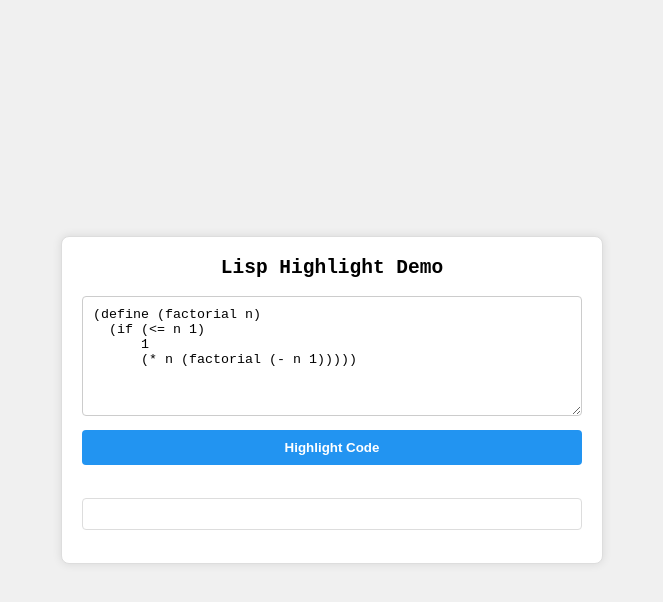
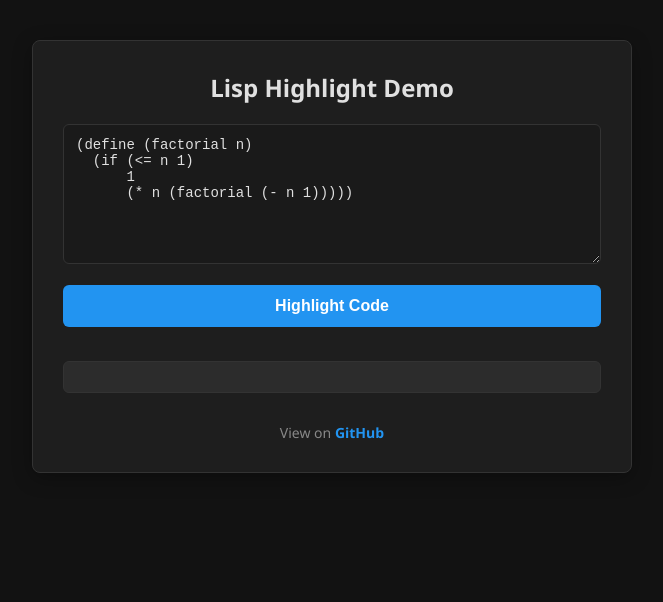
Before and after one commit to hwahyeon/lisp-highlight, a plain HTML site: page index.html in a window 1280 px wide. Shown: the whole page, without its empty margins (308-971 px from the left). Drawn offline with Linux system fonts and the light colour scheme.

Commit message:
feat: Update styles and add GitHub link

```diff
--- a/index.html
+++ b/index.html
@@ -5,62 +5,108 @@
     <meta name="viewport" content="width=device-width, initial-scale=1.0" />
     <title>Lisp Highlight Demo</title>
     <style>
+      :root {
+        --primary: #2294f1;
+        --primary-dark: #1874cf;
+        --bg: #121212;
+        --container-bg: #1e1e1e;
+        --text: #e0e0e0;
+        --code-bg: #2c2c2c;
+        --border: #333;
+        --radius: 8px;
+      }
+
+      * {
+        box-sizing: border-box;
+      }
+
       body {
-        font-family: monospace;
-        background: #f0f0f0;
+        font-family: "Segoe UI", Tahoma, Geneva, Verdana, sans-serif;
+        background: var(--bg);
+        color: var(--text);
+        margin: 0;
         display: flex;
         justify-content: center;
-        align-items: center;
-        height: 100vh;
-        margin: 0;
-        padding: 10px;
-        box-sizing: border-box;
+        align-items: flex-start;
+        min-height: 100vh;
+        padding: 40px 20px;
       }
+
       .container {
-        background: #fff;
-        padding: 20px;
-        border: 1px solid #ddd;
-        border-radius: 8px;
-        box-shadow: 0 0 10px rgba(0, 0, 0, 0.1);
+        background: var(--container-bg);
+        padding: 30px;
+        border: 1px solid var(--border);
+        border-radius: var(--radius);
+        box-shadow: 0 5px 20px rgba(0, 0, 0, 0.3);
         width: 100%;
-        max-width: 500px;
+        max-width: 600px;
       }
+
       h2 {
+        margin-top: 0;
         text-align: center;
-        margin-top: 0;
+        font-size: 24px;
+        color: var(--text);
       }
+
       textarea {
         width: 100%;
-        height: 120px;
-        margin-bottom: 10px;
+        height: 140px;
         font-family: monospace;
-        padding: 10px;
-        box-sizing: border-box;
-        border: 1px solid #ccc;
-        border-radius: 4px;
+        padding: 12px;
+        font-size: 14px;
+        border: 1px solid var(--border);
+        border-radius: 6px;
         resize: vertical;
+        margin-bottom: 16px;
+        background: #1a1a1a;
+        color: var(--text);
       }
+
       button {
         width: 100%;
-        padding: 10px;
-        background: #2294f1;
+        padding: 12px;
+        background: var(--primary);
         color: white;
         border: none;
-        border-radius: 4px;
+        border-radius: 6px;
+        font-weight: bold;
+        font-size: 16px;
         cursor: pointer;
-        font-weight: bold;
+        transition: background 0.2s ease;
         margin-bottom: 20px;
       }
+
       button:hover {
-        background: #1874cf;
+        background: var(--primary-dark);
       }
+
       pre {
+        background: var(--code-bg);
         padding: 15px;
-        border: 1px solid #ddd;
-        white-space: pre-wrap;
-        word-wrap: break-word;
-        border-radius: 4px;
+        border: 1px solid var(--border);
+        border-radius: 6px;
+        font-family: monospace;
+        font-size: 14px;
         overflow-x: auto;
+        color: #f8f8f2;
+      }
+
+      .footer {
+        text-align: center;
+        margin-top: 30px;
+        font-size: 14px;
+        color: #888;
+      }
+
+      .footer a {
+        color: var(--primary);
+        text-decoration: none;
+        font-weight: bold;
+      }
+
+      .footer a:hover {
+        text-decoration: underline;
       }
     </style>
   </head>
@@ -77,6 +123,13 @@
       <button id="highlightBtn">Highlight Code</button>
 
       <pre id="output"></pre>
+
+      <div class="footer">
+        View on
+        <a href="https://github.com/hwahyeon/lisp-highlight" target="_blank"
+          >GitHub</a
+        >
+      </div>
     </div>
 
     <script type="module">
```
